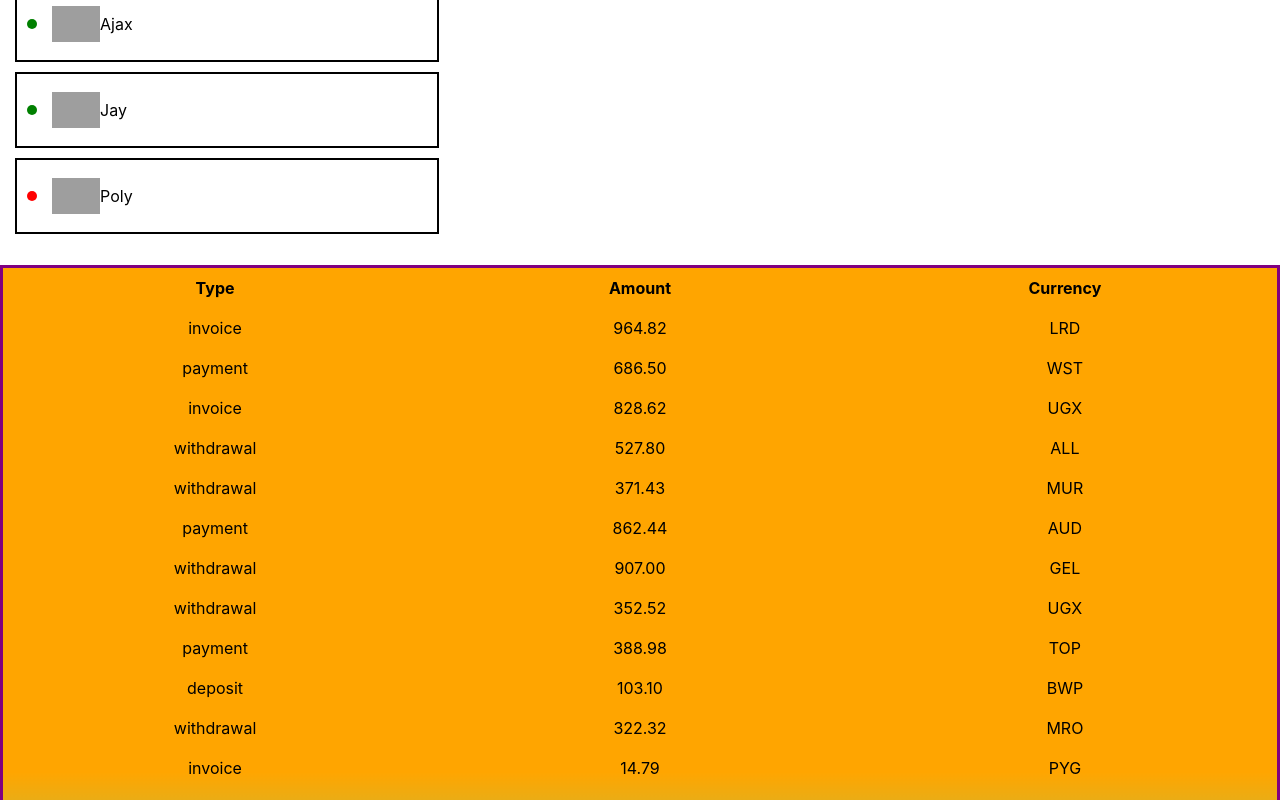
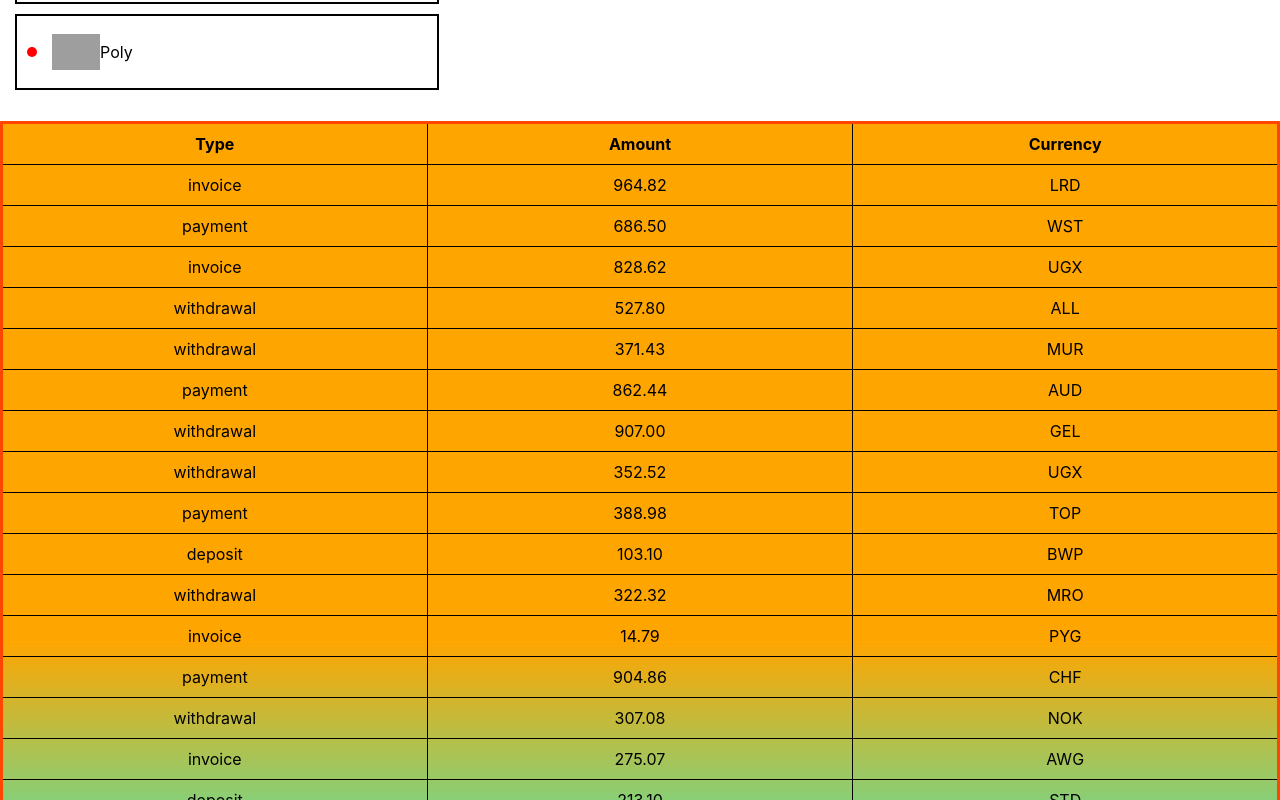
Before and after one commit to Jakkanda/goit-react-hw-01-components, a React (Create React App) app: page / in a window 1280 px wide. Shown: the part 1180-1980 px from the top of the page. Built offline with nearby package versions, Linux system fonts and the light colour scheme; grey boxes are pictures that could not be loaded.

Commit message:
Refactoring code

```diff
--- a/src/App.js
+++ b/src/App.js
@@ -19,7 +19,7 @@ function App() {
         stats={user.stats}
       />
       <Statistics title="Upload stats" stats={statisticalData} />
-      <Statistics stats={statisticalData} />
+      {/* <Statistics stats={statisticalData} /> */}
       <FriendList friends={friends} />
       <TransactionHistory items={transactions} />
     </div>
--- a/src/components/FriendList/FriendList.jsx
+++ b/src/components/FriendList/FriendList.jsx
@@ -19,3 +19,11 @@ export function FriendList({ friends }) {
     </ul>
   );
 }
+
+FriendList.propTypes = {
+  friends: PropTypes.arrayOf(
+    PropTypes.shape({
+      id:PropTypes.number.isRequired,
+    }),
+  ).isRequired,
+};
--- a/src/components/Profile/Profile.jsx
+++ b/src/components/Profile/Profile.jsx
@@ -31,8 +31,8 @@ export function Profile({ name, tag, location, avatar, stats }) {
 }
 
 Profile.propTypes = {
-  name: PropTypes.string,
-  tag: PropTypes.string,
+  name: PropTypes.string.isRequired,
+  tag: PropTypes.string.isRequired,
   location: PropTypes.string,
   stats: PropTypes.objectOf(PropTypes.number),
 };
--- a/src/components/Statistics/Statistics.jsx
+++ b/src/components/Statistics/Statistics.jsx
@@ -21,5 +21,11 @@ export function Statistics({ title, stats }) {
 
 Statistics.propTypes = {
   title: PropTypes.string,
-  stats: PropTypes.node,
+  stats: PropTypes.arrayOf(
+    PropTypes.shape({
+      id: PropTypes.string,
+      label: PropTypes.string,
+      percentage:PropTypes.number
+    }),
+  ).isRequired,
 };
--- a/src/components/TransactionHistory/TransactionHistory.module.css
+++ b/src/components/TransactionHistory/TransactionHistory.module.css
@@ -2,15 +2,19 @@
   table-layout: fixed;
   width: 100%;
   border-collapse: collapse;
-  border: 3px solid purple;
+  border: 3px solid orangered;
   text-align: center;
   background-image: linear-gradient(180deg, orange 60%, cyan);
 }
 
 .transactionHistory th {
   padding: 10px;
+  border: 1px solid black;
+  border-collapse: collapse;
 }
 
 .transactionHistory td {
   padding: 10px;
+  border: 1px solid black;
+  border-collapse: collapse;
 }
```
Also changed, not shown: src/components/FriendsListItem/FriendListItem.jsx (+4 -3 lines), src/avatar.png (added).
